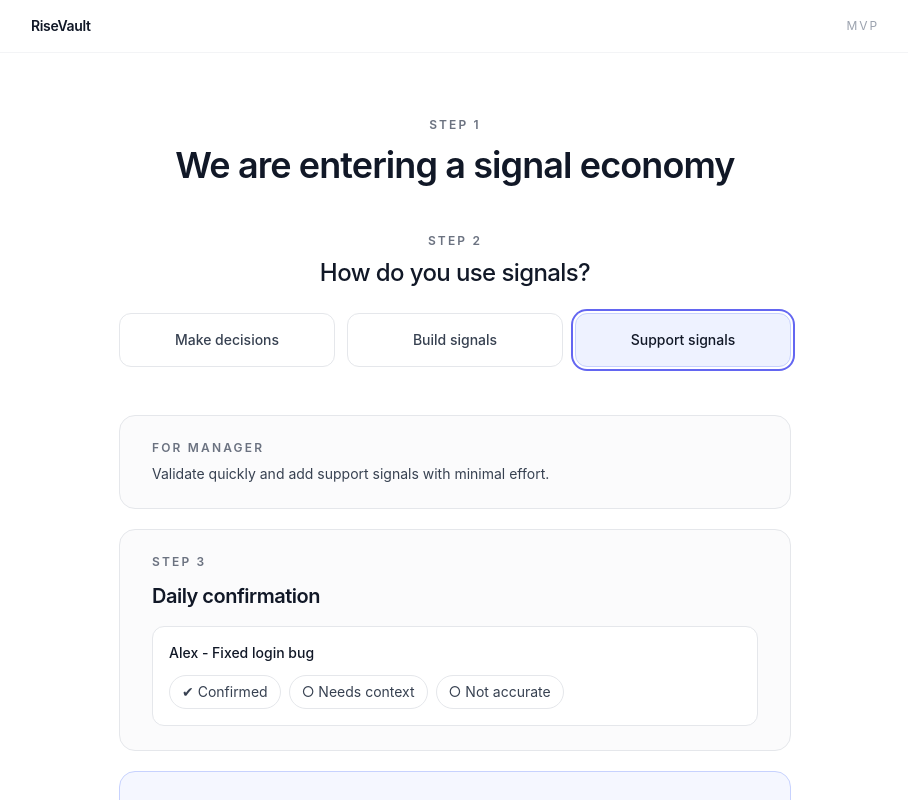
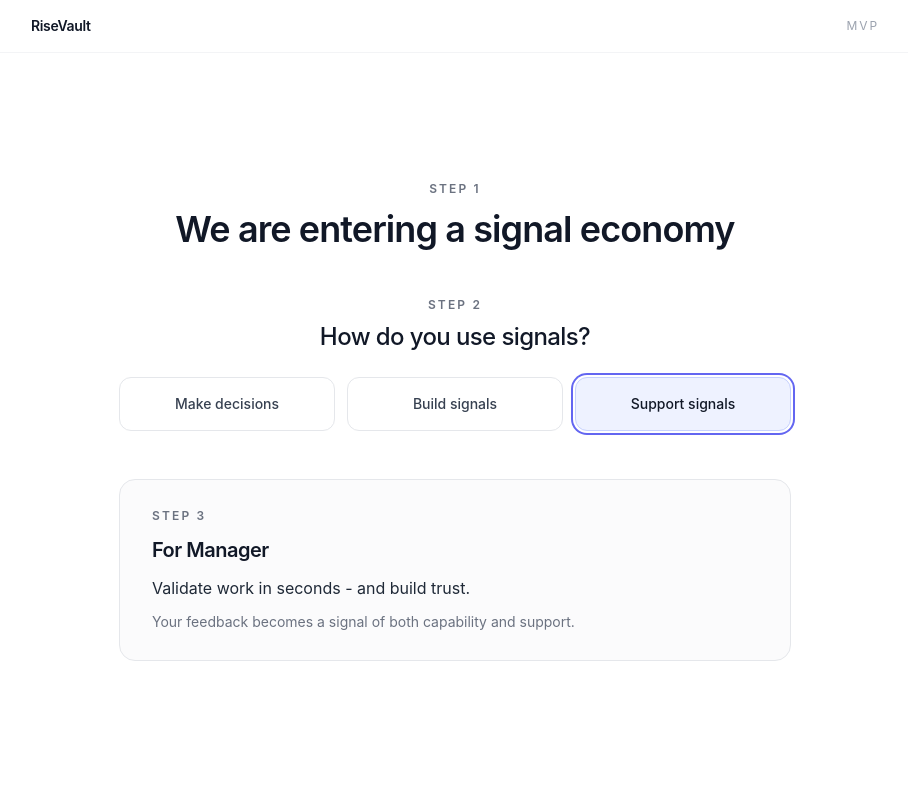
Before and after one commit to wowno1090858718/risevault-mvp, a Next.js app: page /mvp in a window 1280 px wide. Both pictures are taken after a click on the button "Support signals". Shown: the top 800 px of the page, without its empty margins (185-1093 px from the left). Built offline with nearby package versions, Linux system fonts and the light colour scheme.

Commit message:
update landing

```diff
--- a/app/mvp/page.tsx
+++ b/app/mvp/page.tsx
@@ -175,6 +175,7 @@ export default function MVPPage() {
   const [selectedRole, setSelectedRole] = useState<Role | null>(null)
   const [recruiterPhase, setRecruiterPhase] = useState<RecruiterPhase | null>(null)
   const [showBuilderFlow, setShowBuilderFlow] = useState(false)
+  const [showManagerFlow, setShowManagerFlow] = useState(false)
   const [builderInput, setBuilderInput] = useState('')
   const [builderWorkflow, setBuilderWorkflow] = useState<BuilderWorkflow | null>(null)
   const [builderSelectedActions, setBuilderSelectedActions] = useState<string[]>([])
@@ -309,6 +310,7 @@ export default function MVPPage() {
   const selectRole = (id: Role) => {
     setSelectedRole(id)
     setShowBuilderFlow(false)
+    setShowManagerFlow(false)
     setBuilderInput('')
     setBuilderWorkflow(null)
     setBuilderSelectedActions([])
@@ -625,13 +627,28 @@ export default function MVPPage() {
             </section>
           )}
 
-          {selectedRole === 'manager' && (
+          {selectedRole === 'manager' && !showManagerFlow && (
+            <section className="mx-auto w-full max-w-2xl transition-[opacity,transform] duration-500 ease-out">
+              <button
+                type="button"
+                onClick={() => setShowManagerFlow(true)}
+                className={cx(
+                  'w-full cursor-pointer rounded-2xl border border-gray-200 bg-gray-50/70 px-6 py-7 text-left transition-all duration-200',
+                  'hover:border-indigo-200 hover:bg-indigo-50/50 hover:shadow-sm',
+                  'focus:outline-none focus:ring-2 focus:ring-indigo-500 focus:ring-offset-2',
+                  'active:scale-[0.995] sm:px-8'
+                )}
+              >
+                <p className="text-xs font-semibold uppercase tracking-[0.18em] text-gray-500">Step 3</p>
+                <h3 className="mt-3 text-xl font-semibold tracking-tight text-gray-900">{MANAGER_CONTENT.heading}</h3>
+                <p className="mt-3 text-base text-gray-800">{MANAGER_CONTENT.body}</p>
+                <p className="mt-3 text-sm text-gray-500">{MANAGER_CONTENT.sub}</p>
+              </button>
+            </section>
+          )}
+
+          {selectedRole === 'manager' && showManagerFlow && (
             <section className="mx-auto w-full max-w-2xl space-y-5 text-left transition-[opacity,transform] duration-500 ease-out">
-              <div className="rounded-2xl border border-gray-200 bg-gray-50/70 px-6 py-6 sm:px-8">
-                <p className="text-xs font-semibold uppercase tracking-[0.18em] text-gray-500">For Manager</p>
-                <p className="mt-2 text-sm text-gray-700">Validate quickly and add support signals with minimal effort.</p>
-              </div>
-
               {!managerVerdict ? (
                 <div className="rounded-2xl border border-gray-200 bg-gray-50/70 px-6 py-6 sm:px-8">
                   <p className="text-xs font-semibold uppercase tracking-[0.18em] text-gray-500">Step 3</p>
```
